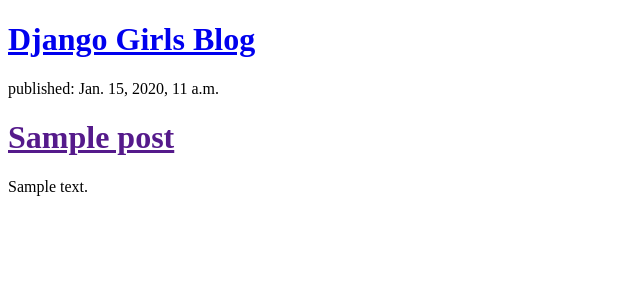
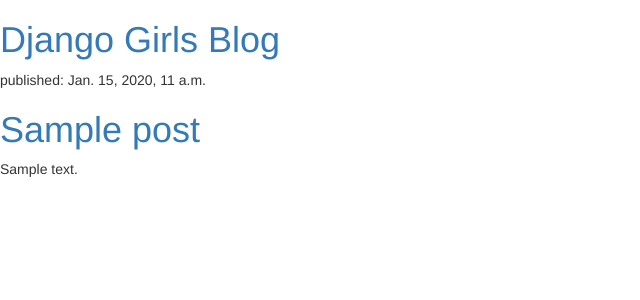
Before and after one commit to MartinaReiter/my-first-blog, a Django app: template blog/templates/blog/post_list.html in a window 1280 px wide. Shown: the top 300 px of the page, without its empty margins (0-640 px from the left). Run offline with Django 3.2, Linux system fonts and the light colour scheme; the template is opened without the code that fills it: values that come from a table or form of the project are taken from there, others are empty; tables that the repository leaves empty hold one stand-in row (values such as "Sample post"); some libraries are stand-ins or nearby versions.

Commit message:
Updating post_list

```diff
--- a/blog/templates/blog/post_list.html
+++ b/blog/templates/blog/post_list.html
@@ -1,6 +1,10 @@
+{% load staticfiles %}
 <!DOCTYPE html>
 <html>
 <head>
+	<link rel="stylesheet" href="//maxcdn.bootstrapcdn.com/bootstrap/3.2.0/css/bootstrap.min.css">
+	<link rel="stylesheet" href="//maxcdn.bootstrapcdn.com/bootstrap/3.2.0/css/bootstrap-theme.min.css">
+	<link rel="stylesheet" href="{% static "css/blog.css" %}">
 	<title>Django Girls blog</title>
 </head>
 <body>
```
